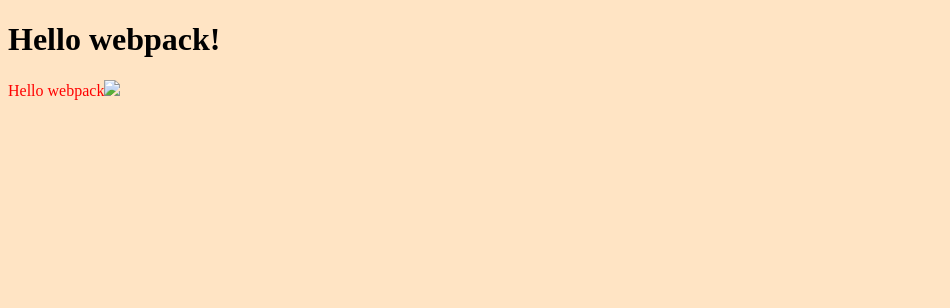
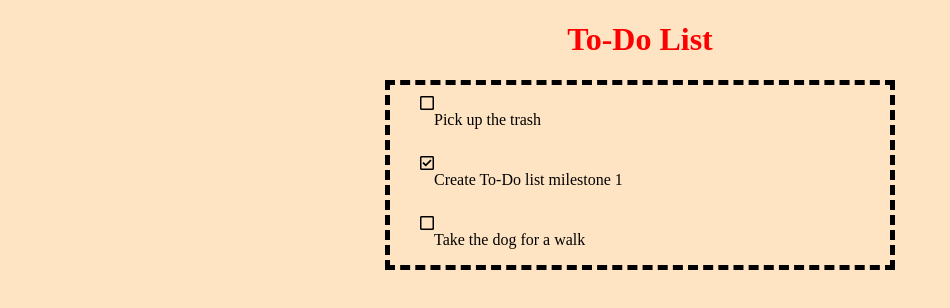
Before and after one commit to Greg0109/to-do-js, a website built with webpack: page src/index.html in a window 1280 px wide. Shown: the whole page, without its empty margins (0-950 px from the left). Built offline with nearby package versions, Linux system fonts and the light colour scheme; files whose address does not match are found by name.

Commit message:
Add array structure and css changes

```diff
--- a/src/index.html
+++ b/src/index.html
@@ -4,8 +4,14 @@
     <meta charset="UTF-8">
     <meta name="viewport" content="width=device-width, initial-scale=1.0">
     <title>Wbpack Exercise</title>
+    <link rel="stylesheet" href="https://cdnjs.cloudflare.com/ajax/libs/font-awesome/5.15.3/css/all.min.css" integrity="sha512-iBBXm8fW90+nuLcSKlbmrPcLa0OT92xO1BIsZ+ywDWZCvqsWgccV3gFoRBv0z+8dLJgyAHIhR35VZc2oM/gI1w==" crossorigin="anonymous" referrerpolicy="no-referrer" />
 </head>
 <body>
-    <h1>Hello webpack!</h1>
+    <h1 class="title">To-Do List</h1>
+    <div class="mainapp">
+        <div id="todo-list">
+
+        </div>
+    </div>
 </body>
 </html>
--- a/src/index.js
+++ b/src/index.js
@@ -1,20 +1,50 @@
-import _ from 'lodash';
 import './style.css';
-import Icon from './icon.png';
 
-function component() {
+function todolist() {
+  const todoarray = [
+    {
+      index: 1,
+      completed: false,
+      description: 'Pick up the trash',
+    },
+    {
+      index: 0,
+      completed: true,
+      description: 'Create To-Do list milestone 1',
+    },
+    {
+      index: 2,
+      completed: false,
+      description: 'Take the dog for a walk',
+    },
+  ];
+
   const element = document.createElement('div');
+  element.classList.add('todolist');
 
-  // Lodash, currently included via a script, is required for this line to work
-  element.innerHTML = _.join(['Hello', 'webpack'], ' ');
-  element.classList.add('hello');
-
-  // Add the image to our existing div
-  const myIcon = new Image();
-  myIcon.src = Icon;
-  element.appendChild(myIcon);
-
+  todoarray.forEach((todoitem, index) => {
+    const item = document.createElement('div');
+    item.classList.add('todo-item');
+    if (todoitem.completed) {
+      const completed = document.createElement('i');
+      completed.classList.add('far');
+      completed.classList.add('fa-check-square');
+      item.appendChild(completed);
+    } else {
+      const completed = document.createElement('i');
+      completed.classList.add('far');
+      completed.classList.add('fa-square');
+      item.appendChild(completed);
+    }
+    const title = document.createElement('p');
+    title.classList.add('todo-title');
+    title.textContent = todoitem.description;
+    console.log(title);
+    item.appendChild(title);
+    element.appendChild(item);
+  });
   return element;
 }
 
-document.body.appendChild(component());
+const todolistdiv = document.getElementById('todo-list');
+todolistdiv.appendChild(todolist());
--- a/src/style.css
+++ b/src/style.css
@@ -7,11 +7,38 @@
 } */
 body {
   background-color: bisque;
+  justify-content: center;
 }
 
-.hello {
+.title {
   color: red;
-  background: url('./icon.png');
+  /* font-family: 'MyFont'; */
+  text-align: center;
+  width: 100%;
+}
 
-  /* font-family: 'MyFont'; */
+.mainapp {
+  width: 100%;
 }
+
+#todo-list {
+  margin-left: auto;
+  margin-right: auto;
+  width: 500px;
+  border: 5px;
+  border-color: black;
+  border-radius: 0%;
+  border-style: dashed;
+}
+
+.todo-item {
+  margin-top: 10px;
+  text-align: left;
+  color: black;
+  padding-left: 30px;
+  display: flex;
+}
+
+.todo-title {
+  color: black;
+}
```
